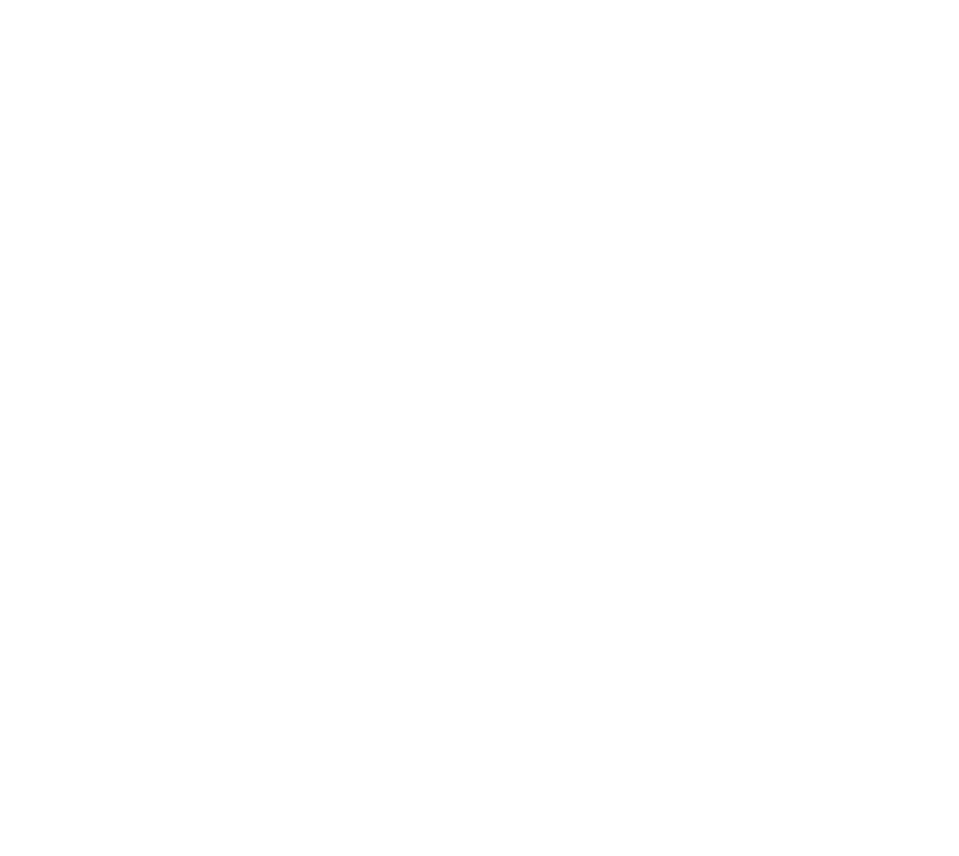
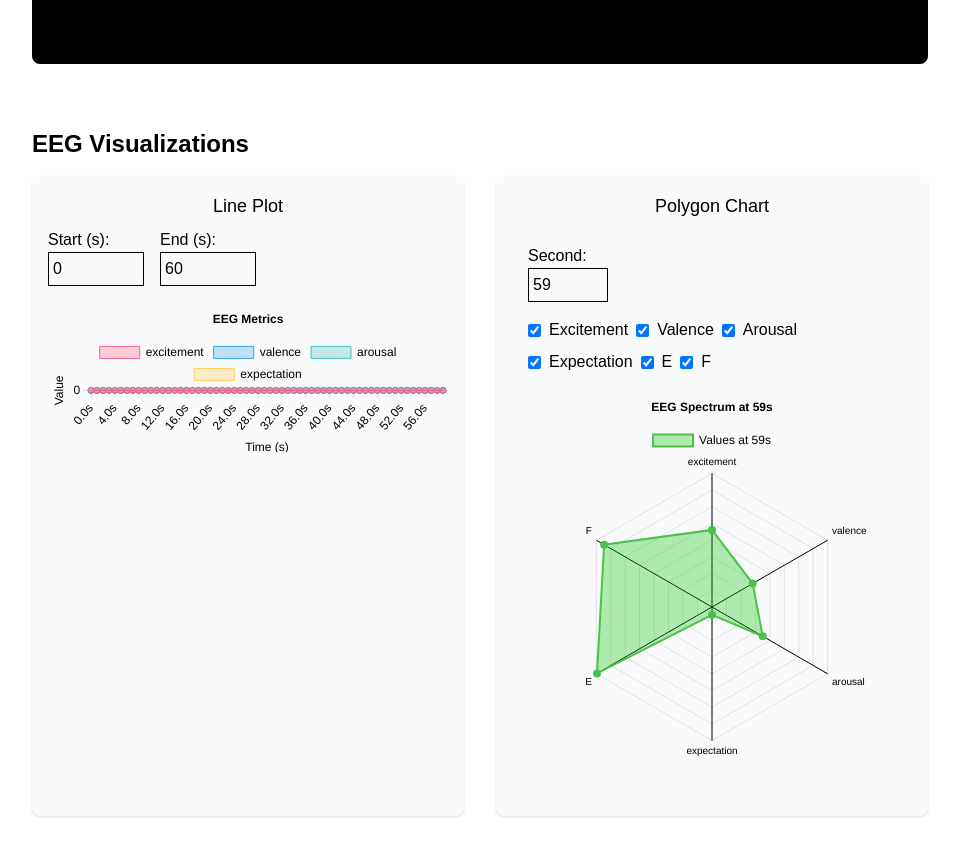
Before and after one commit to yukkki7/eeg-cloud-frontend, a Next.js app: page /flow/charts in a window 1280 px wide. Before the commit this address had no page. Shown: the part 520-1376 px from the top of the page, without its empty margins (160-1119 px from the left). Before the commit the page ends 800 px from the top, so only its background shows below. Built offline with nearby package versions, Linux system fonts and the light colour scheme.

Commit message:
modify layout

```diff
--- /dev/null
+++ b/src/app/flow/charts/page.tsx
@@ -0,0 +1,50 @@
+// src/app/flow/charts/page.tsx
+"use client";
+
+import React from "react";
+import { EEGChart } from "@/components/EEGChart";
+import { EEGPolygonChart } from "@/components/EEGPolygonChart";
+
+export default function ChartsPage() {
+  return (
+    <div className="px-6 pt-4 pb-24 bg-white min-h-screen">
+      <div className="max-w-4xl mx-auto space-y-16">
+        {/* Video placeholder */}
+        <section>
+          <h2 className="text-2xl font-semibold mb-4 text-black">
+            Participant Video
+          </h2>
+          <div className="w-full h-130 bg-black rounded-lg overflow-hidden shadow-inner">
+            <div className="w-full h-full flex items-center justify-center text-gray-400">
+              Video Placeholder
+            </div>
+          </div>
+        </section>
+
+        {/* Charts side by side */}
+        <section>
+          <h2 className="text-2xl font-semibold mb-4 text-black">
+            EEG Visualizations
+          </h2>
+          <div className="grid grid-cols-1 md:grid-cols-2 gap-8 items-start">
+            {/* Line plot */}
+            <div className="w-full bg-gray-50 p-4 rounded-lg shadow-sm min-h-[40rem]">
+              <h3 className="text-lg font-medium mb-2 text-black text-center">
+                Line Plot
+              </h3>
+              <EEGChart />
+            </div>
+
+            {/* Polygon chart */}
+            <div className="w-full bg-gray-50 p-4 rounded-lg shadow-sm min-h-[40rem]">
+              <h3 className="text-lg font-medium mb-2 text-black text-center">
+                Polygon Chart
+              </h3>
+              <EEGPolygonChart />
+            </div>
+          </div>
+        </section>
+      </div>
+    </div>
+  );
+}
--- /dev/null
+++ b/src/app/login/page.tsx
@@ -0,0 +1,74 @@
+"use client"; // enable client-side interactivity
+
+import { FormEvent, useState } from "react";
+import { useRouter } from "next/navigation";
+
+export default function LoginPage() {
+  const router = useRouter();
+  // form state for username and password
+  const [identifier, setIdentifier] = useState("");
+  const [password, setPassword] = useState("");
+  // error message to display on failed login
+  const [error, setError] = useState("");
+
+  const handleSubmit = (e: FormEvent) => {
+    e.preventDefault(); // prevent page reload
+
+    // check against our test credentials
+    if (identifier === "Xiberlinc" && password === "123456") {
+      // on success, navigate to the chart step
+      router.push("/flow/charts");
+    } else {
+      // show error message
+      setError("Invalid username or password");
+    }
+  };
+
+  return (
+    <div className="h-screen flex flex-col items-center justify-center bg-gray-50">
+      {/* Page title */}
+      <h1 className="text-3xl font-bold mb-6">User Login</h1>
+
+      {/* Login form */}
+      <form
+        onSubmit={handleSubmit}
+        className="w-80 bg-white p-6 rounded shadow"
+      >
+        {/* Username field */}
+        <label className="block mb-4">
+          <span className="text-sm">Username</span>
+          <input
+            type="text"
+            value={identifier}
+            onChange={(e) => setIdentifier(e.target.value)}
+            className="mt-1 block w-full border rounded px-2 py-1"
+            placeholder="Xiberlinc"
+          />
+        </label>
+
+        {/* Password field */}
+        <label className="block mb-4">
+          <span className="text-sm">Password</span>
+          <input
+            type="password"
+            value={password}
+            onChange={(e) => setPassword(e.target.value)}
+            className="mt-1 block w-full border rounded px-2 py-1"
+            placeholder="123456"
+          />
+        </label>
+
+        {/* Display error if login fails */}
+        {error && <p className="text-red-500 text-sm mb-2">{error}</p>}
+
+        {/* Submit button */}
+        <button
+          type="submit"
+          className="w-full bg-blue-600 hover:bg-blue-700 text-white py-2 rounded"
+        >
+          Login
+        </button>
+      </form>
+    </div>
+  );
+}
--- a/src/app/page.tsx
+++ b/src/app/page.tsx
@@ -1,33 +1,54 @@
+// src/app/flow/charts/page.tsx
 "use client";
+
+import React from "react";
 import { EEGChart } from "@/components/EEGChart";
 import { EEGPolygonChart } from "@/components/EEGPolygonChart";
 
-export default function ParticipantInfoPage() {
+export default function ChartsPage() {
   return (
-    <div className="px-6 pt-4 pb-6 bg-white min-h-screen space-y-16">
-      {/* Line chart section */}
+    <div className="w-full min-h-screen bg-white px-2 py-6">
+      <div className="max-w-screen-2xl mx-auto space-y-8">
+        {/* Participant Video */}
         <section>
-        <h1 className="text-2xl font-bold mb-4 text-black">EEG Line Plot</h1>
-        <div className="relative w-full max-w-4xl mx-auto h-[36rem] bg-gray-50 p-4 rounded-lg shadow-sm">
-          <EEGChart />
+          <h2 className="text-2xl font-semibold mb-1 text-black">
+            Participant Video
+          </h2>
+          <div className="w-full h-96 bg-black rounded-lg overflow-hidden shadow-inner">
+            <div className="w-full h-full flex items-center justify-center text-gray-400">
+              Video Placeholder
+            </div>
           </div>
         </section>
 
-      {/* Spacer */}
-      <div className="h-12" />
+        {/* EEG Visualizations */}
+        <section>
+          <h2 className="text-2xl font-semibold mb-1 text-black">
+            EEG Visualizations
+          </h2>
+          <div className="w-full flex gap-8">
+            {/* Line Plot: takes 6 parts */}
+            <div className="flex-[6] bg-gray-50 p-4 rounded-lg shadow-sm h-[48rem] flex flex-col">
+              <h3 className="text-lg font-medium mb-1 text-center text-black">
+                Line Plot
+              </h3>
+              <div className="flex-1">
+                <EEGChart />
+              </div>
+            </div>
 
-      {/* Polygon chart section */}
-      <section>
-        <h1 className="text-2xl font-bold mb-4 text-black">
-          EEG Graph
-        </h1>
-        <div className="relative w-full max-w-md mx-auto h-[36rem] bg-gray-50 p-4 rounded-lg shadow-sm">
+            {/* Polygon Chart: takes 4 parts */}
+            <div className="flex-[4] bg-gray-50 p-4 rounded-lg shadow-sm h-[48rem] flex flex-col">
+              <h3 className="text-lg font-medium mb-1 text-center text-black">
+                Polygon Chart
+              </h3>
+              <div className="flex-1 overflow-hidden">
                 <EEGPolygonChart />
               </div>
+            </div>
+          </div>
         </section>
-
-      {/* Bottom padding */}
-      <div className="h-20" />
+      </div>
     </div>
   );
 }
--- a/src/components/EEGChart.tsx
+++ b/src/components/EEGChart.tsx
@@ -1,4 +1,3 @@
-// src/components/EEGChart.tsx
 "use client";
 import { FC, useState } from "react";
 import { Line } from "react-chartjs-2";
@@ -15,11 +14,10 @@
 } from "chart.js";
 
 import { mockEEG } from "../data/mockEEG";
-// import { mock6D } from "../data/mockEEG6";
 import { parseEEGColumnar } from "../data/parseEEG";
 import type { EEGRawData } from "../data/types";
 
-// register Chart.js modules
+// register modules
 ChartJS.register(
   CategoryScale,
   LinearScale,
@@ -35,43 +33,57 @@
   const { labels = [], datasets } = parseEEGColumnar(raw);
 
   const maxIndex = labels.length;
-  const [start, setStart] = useState(0);
-  const [end, setEnd] = useState(maxIndex);
-  const [selected, setSelected] = useState(
-    Object.fromEntries(
-      Object.keys(raw.channels).map((ch) => [ch, true])
-    ) as Record<string, boolean>
-  );
+  const [startStr, setStartStr] = useState("0");
+  const [endStr, setEndStr] = useState(String(maxIndex));
+  const [error, setError] = useState("");
 
-  const handleStart = (e: React.ChangeEvent<HTMLInputElement>) => {
-    let v = Number(e.target.value);
-    if (isNaN(v)) return;
-    v = Math.max(0, Math.min(v, end - 1));
-    setStart(v);
+  const validate = (s: string, e: string) => {
+    const si = Number(s),
+      ei = Number(e);
+    if (
+      s === "" ||
+      e === "" ||
+      isNaN(si) ||
+      isNaN(ei) ||
+      !Number.isInteger(si) ||
+      !Number.isInteger(ei) ||
+      si < 0 ||
+      ei > maxIndex ||
+      si >= ei
+    ) {
+      return "Unsupported input, please re-enter.";
+    }
+    return "";
   };
 
-  const handleEnd = (e: React.ChangeEvent<HTMLInputElement>) => {
-    let v = Number(e.target.value);
-    if (isNaN(v)) return;
-    v = Math.max(start + 1, Math.min(v, maxIndex));
-    setEnd(v);
+  const onChange = (which: "start" | "end", val: string) => {
+    if (which === "start") setStartStr(val);
+    else setEndStr(val);
+
+    setError(
+      validate(
+        which === "start" ? val : startStr,
+        which === "end" ? val : endStr
+      )
+    );
   };
 
-  const windowLabels = labels.slice(start, end);
-  const windowDatasets = datasets
-    .filter((ds) => selected[ds.label as string])
-    .map((ds) => ({
-      ...ds,
-      data: (ds.data as number[]).slice(start, end),
-    }));
-
-  const data: ChartData<"line"> = {
-    labels: windowLabels,
-    datasets: windowDatasets,
-  };
+  let chartData: ChartData<"line"> | null = null;
+  if (!error) {
+    const s = Number(startStr),
+      e = Number(endStr);
+    chartData = {
+      labels: labels.slice(s, e),
+      datasets: datasets.map((ds) => ({
+        ...ds,
+        data: (ds.data as number[]).slice(s, e),
+      })),
+    };
+  }
 
   const options = {
     responsive: true,
+    maintainAspectRatio: false, // <-- key to fill parent
     plugins: {
       legend: { position: "top" as const, labels: { color: "black" } },
       title: { display: true, text: "EEG Metrics", color: "black" },
@@ -89,47 +101,38 @@
   };
 
   return (
-    <div className="flex flex-col items-center justify-center p-4">
-      <div className="flex items-center space-x-4 mb-4">
+    <div className="flex flex-col h-full">
+      <div className="flex space-x-4 mb-4">
         <div className="flex flex-col">
-          <label className="text-black mb-1">Start (s):</label>
+          <label className="text-black">Start (s):</label>
           <input
             type="number"
+            step={1}
             min={0}
-            max={end - 1}
-            value={start}
-            onChange={handleStart}
-            className="border p-1 w-20 text-black"
+            max={maxIndex - 1}
+            value={startStr}
+            onChange={(e) => onChange("start", e.target.value)}
+            className="border p-1 w-24 text-black"
           />
         </div>
         <div className="flex flex-col">
-          <label className="text-black mb-1">End (s):</label>
+          <label className="text-black">End (s):</label>
           <input
             type="number"
-            min={start + 1}
+            step={1}
+            min={1}
             max={maxIndex}
-            value={end}
-            onChange={handleEnd}
-            className="border p-1 w-20 text-black"
+            value={endStr}
+            onChange={(e) => onChange("end", e.target.value)}
+            className="border p-1 w-24 text-black"
           />
         </div>
       </div>
-      <div className="flex space-x-4 mb-4">
-        {Object.keys(raw.channels).map((ch) => (
-          <label key={ch} className="inline-flex items-center text-black">
-            <input
-              type="checkbox"
-              checked={selected[ch]}
-              onChange={() =>
-                setSelected((prev) => ({ ...prev, [ch]: !prev[ch] }))
-              }
-            />
-            <span className="ml-1 capitalize">{ch}</span>
-          </label>
-        ))}
-      </div>
-      <div className="w-full max-w-4xl h-96">
-        <Line data={data} options={options} />
+
+      {error && <div className="text-red-600 mb-4">{error}</div>}
+
+      <div className="flex-1">
+        {chartData && <Line data={chartData} options={options} />}
       </div>
     </div>
   );
```
Lines whose indentation alone changed are shown as unchanged.
